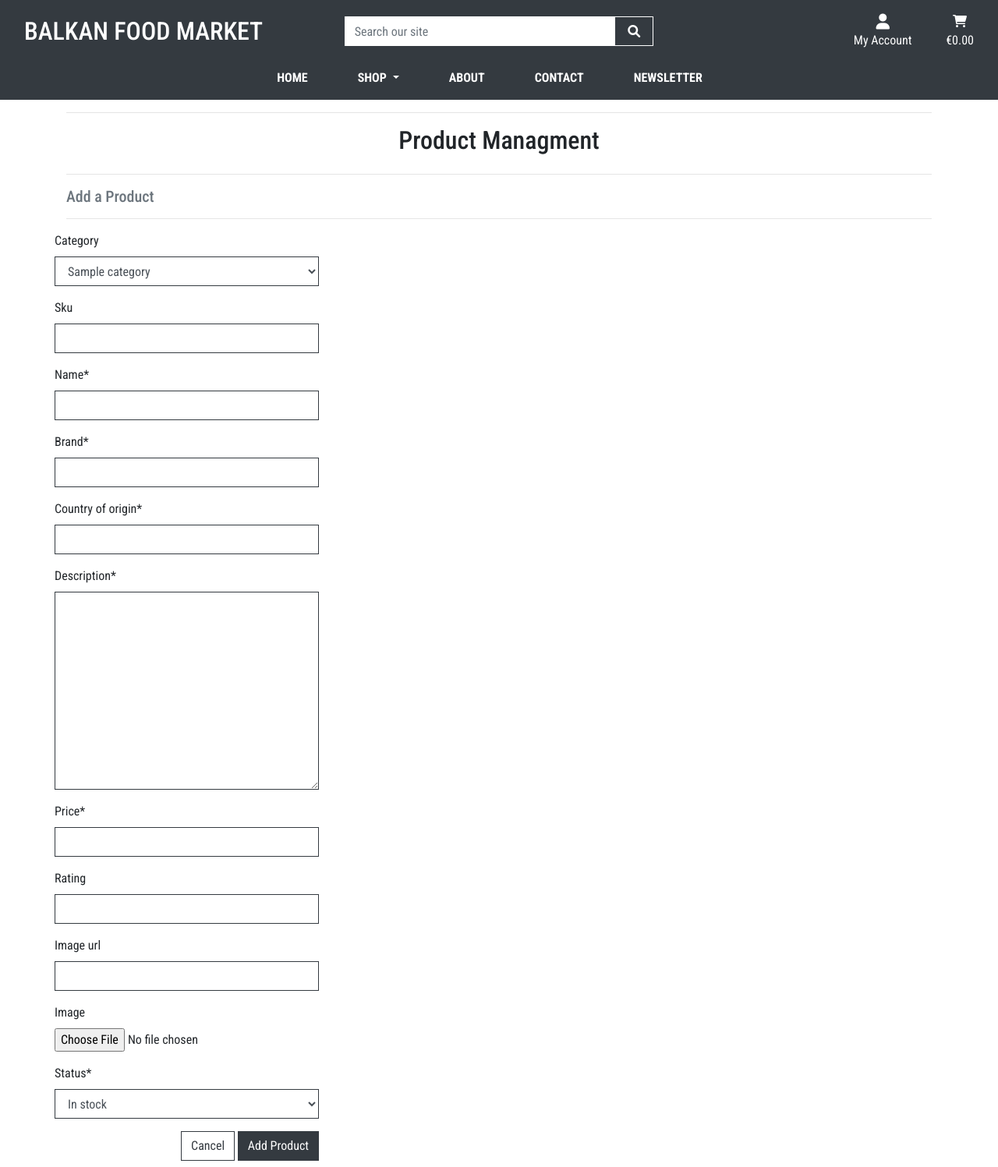
After one commit to dcigic92/pp5-balkan-food-market, a Django app: page /products/add/ in a window 1280 px wide. The commit adds this page. Shown: the whole page at 78% size. Run offline with Django 4.2, Linux system fonts and the light colour scheme; tables that the repository leaves empty hold one stand-in row (values such as "Sample post"); some libraries are stand-ins or nearby versions; some web fonts are replaced.

Commit message:
Add product view, url and template

```diff
--- /dev/null
+++ b/products/templates/products/add_product.html
@@ -0,0 +1,28 @@
+{% extends "base.html" %}
+{% load static %}
+
+
+{% block content %}
+    <div class="container mb-2">
+        <div class="row">
+            <div class="col">
+                <hr>
+                <h2 class="text-center mb-4">Product Managment</h2>
+                <hr>
+                <h5 class="text-muted">Add a Product</h5>
+                <hr>
+            </div>
+        </div>
+
+        <div class="row">
+            <form method="POST" action="{% url 'add_product' %}" class="form mb-2" enctype="multipart/form-data">
+                {% csrf_token %}
+                {{ form | crispy }}
+                <div class="text-right">
+                    <a class="btn btn-outline-dark rounded-0" href="{% url 'products' %}">Cancel</a>
+                    <button class="btn btn-dark rounded-0" type="submit">Add Product</button>
+                </div>
+            </form>
+        </div>
+    </div>
+{% endblock %}
--- a/products/urls.py
+++ b/products/urls.py
@@ -3,5 +3,6 @@ from . import views
 
 urlpatterns = [
     path('', views.all_products, name='products'),
-    path('<product_id>', views.product_details, name='product_details'),
+    path('<int:product_id>/', views.product_details, name='product_details'),
+    path('add/', views.add_product, name='add_product'),
 ]
--- a/products/views.py
+++ b/products/views.py
@@ -2,6 +2,7 @@ from django.shortcuts import render, get_object_or_404
 from django.db.models import Q
 from django.db.models.functions import Lower
 from .models import Product, Category
+from .forms import ProductForm
 
 # Create your views here.
 
@@ -61,3 +62,14 @@ def product_details(request, product_id):
     }
 
     return render(request, 'products/product_details.html', context)
+
+
+def add_product(request):
+    """ Add a product to the store """
+    form = ProductForm()
+    template = 'products/add_product.html'
+    context = {
+        'form': form,
+    }
+
+    return render(request, template, context)
--- a/templates/base.html
+++ b/templates/base.html
@@ -72,7 +72,9 @@
                         <div class="dropdown-menu border-0 border-black" aria-labelledby="user-options">
                             {% if request.user.is_authenticated %}
                                 {% if request.user.is_superuser %}
-                                    <a href="" class="dropdown-item">Product Management</a>
+                                    <a href="{% url 'add_product' %}" class="dropdown-item">
+                                        Product Management
+                                    </a>
                                 {% endif %}
                                 <a href="{% url 'profile' %}" class="dropdown-item">My Profile</a>
                                 <a href="{% url 'account_logout' %}" class="dropdown-item">Logout</a>
```
